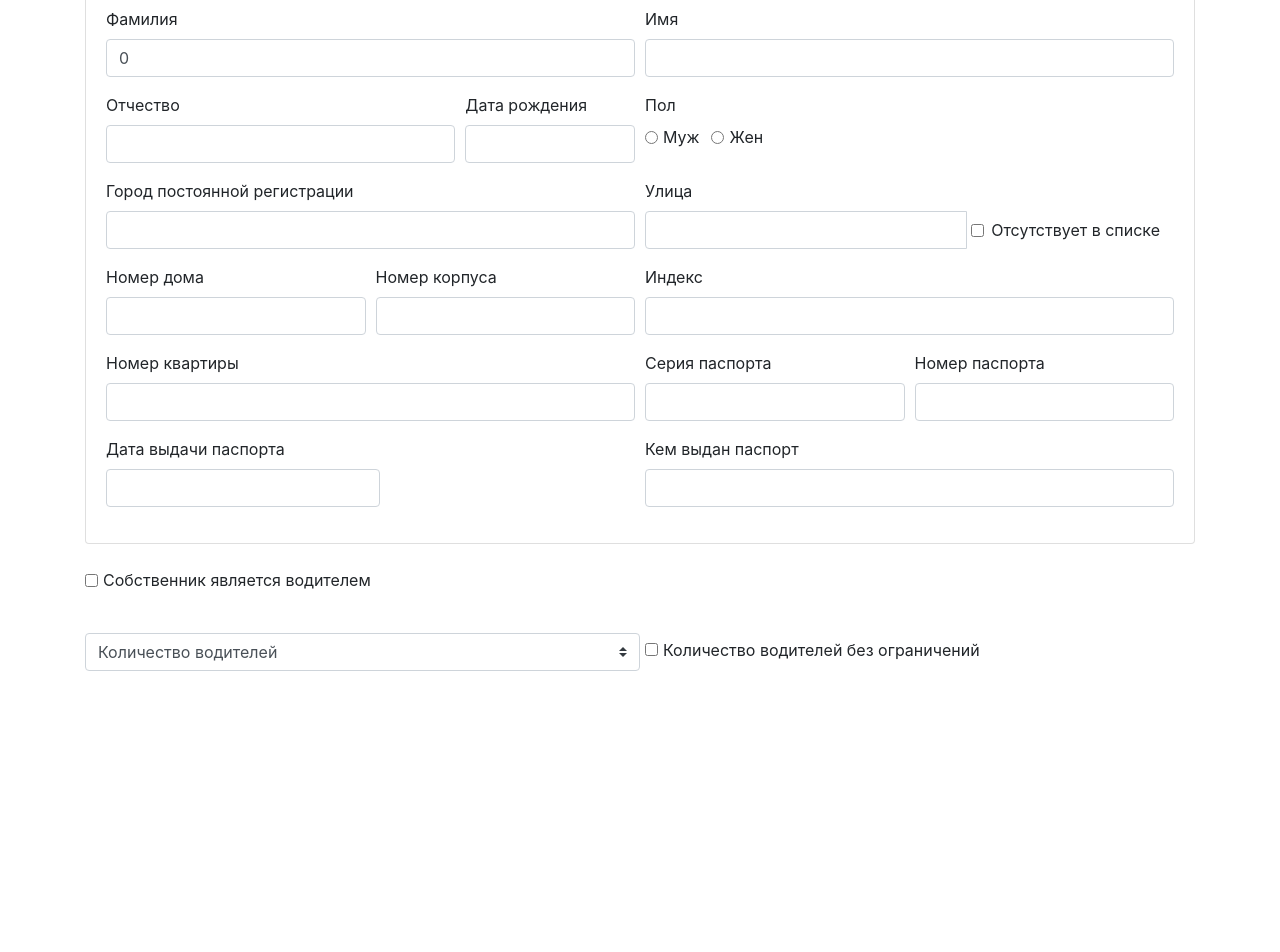
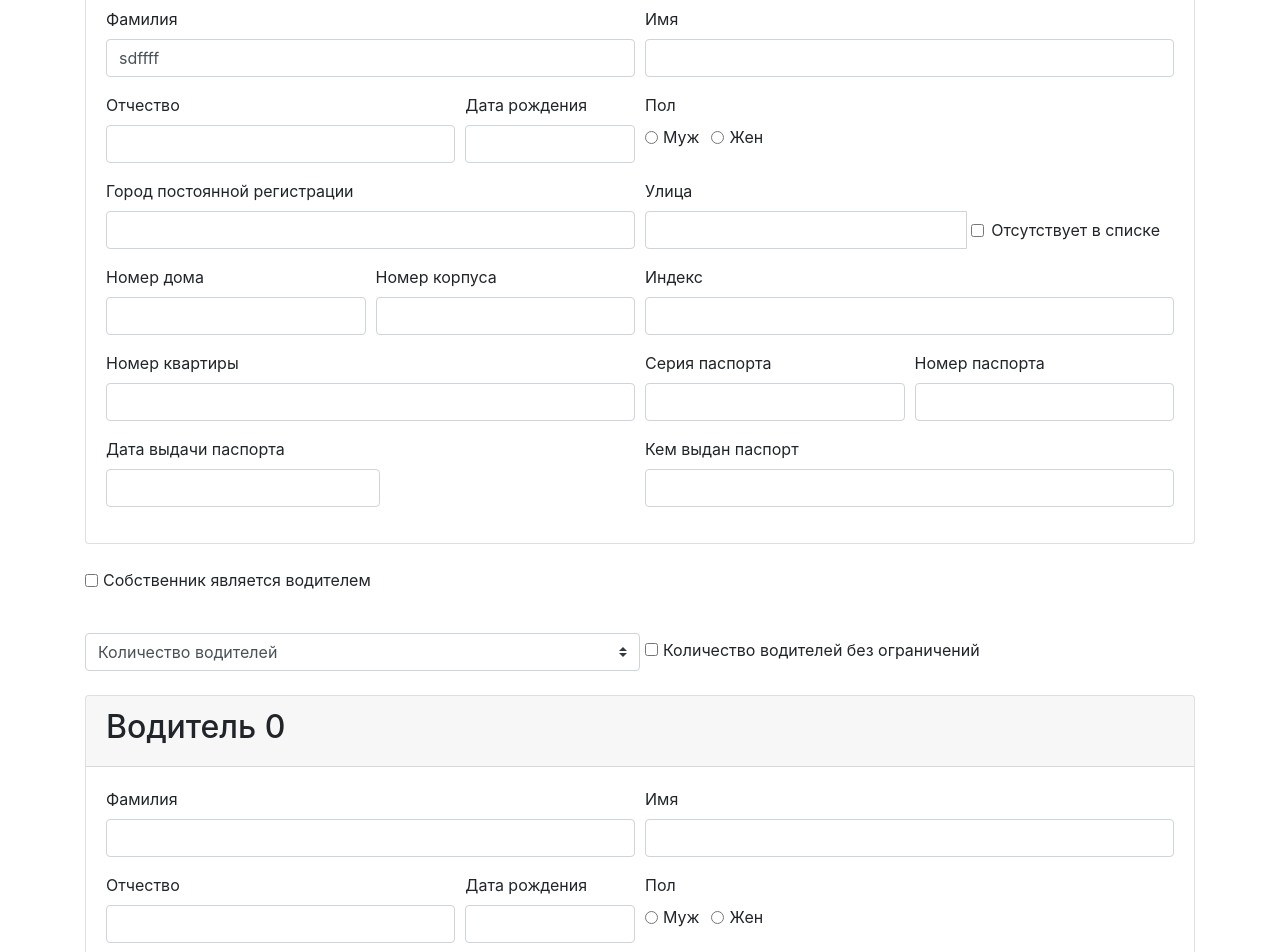
Before and after one commit to Flamio/osago, a React (Create React App) app: page / in a window 1280 px wide. Shown: the part 2020-2972 px from the top of the page. Before the commit the page ends 2715 px from the top, so only its background shows below. Built offline with nearby package versions, Linux system fonts and the light colour scheme.

Commit message:
добавил водителя

```diff
--- a/src/App.js
+++ b/src/App.js
@@ -3,13 +3,13 @@ import Vehicle from './components/Vehicle'
 import Title from './components/Title'
 import Person from './components/Person'
 import {connect} from 'react-redux'
+import Driver from './components/Driver'
 
 class App extends React.Component {
 
   constructor(props)
   {
     super(props);
-    this.firstPerson = React.createRef();
   }
 
   state = {
@@ -20,9 +20,7 @@ class App extends React.Component {
 
   ownerIsDriver = (event) => {
     if (event.target.checked) {
-      this.setState({ drivers: [<Person ref={this.firstPerson} type="driver" number="1" key="1"/>] });
-      let p = this.firstPerson.current.getPerson();
-      console.log(p);
+      this.setState({ drivers: [<Driver driverChanged={this.driverChanged} driver={this.props.persons.drivers[1]} number="1"  key="1"/>] });
       this.props.dispatch({
         type : "FILL_FIRST_DRIVER",
         data : {}
@@ -41,10 +39,21 @@ class App extends React.Component {
       this.setState({ unlimited: false });
   }
 
+  driverChanged = (driver) =>
+  {
+    this.props.dispatch({
+      type : "DRIVER_CHANGED",
+      data : driver
+    })
+
+    this.setState({drivers:this.state.drivers})
+  }
+
   changeDriversCount = (event) => {
     let d = [];
+    console.log(this.props.persons);
     for (let i = 1; i <= event.target.value; i++)
-      d.push(<Person type="driver" number={i} key={i} />)
+      d.push(<Driver driverChanged={this.driverChanged} driver={this.props.persons.drivers[i]} number={i} key={i}/>)
 
     this.setState({ drivers: d, unlimited: false });
   }
@@ -87,7 +96,7 @@ class App extends React.Component {
               <input className="form-check-input" checked={this.state.unlimited} type="checkbox" onChange={this.unlimitedDrivers} />
               <label className="form-check-label">Количество водителей без ограничений</label>
             </div>
-            {this.state.drivers}
+            <Driver driverChanged={this.driverChanged} driver={this.props.persons.drivers[0]} number={0} key={0}/>
           </form>
         </div>
         <br />
@@ -96,4 +105,13 @@ class App extends React.Component {
   }
 }
 
-export default connect()(App);
+
+const mapStateToProps = state => {
+  console.log(state);
+  return {
+
+      persons: state
+  };
+};
+
+export default connect(mapStateToProps)(App);
--- /dev/null
+++ b/src/components/Driver.js
@@ -0,0 +1,33 @@
+import React from 'react'
+import PersonFio from './PersonFio'
+
+class Driver extends React.Component {
+
+    driver = {
+
+    }
+    personChanged = (person) =>
+    {
+        this.driver.person = person;
+        this.driver.number = this.props.number;
+        this.props.driverChanged(this.driver);
+    }
+
+    render() {
+        return (
+            <div>
+                <br />
+                <div className="card">
+                    <div className="card-header">
+                       <h2> Водитель {this.props.number} </h2>
+                    </div>
+                    <div className="card-body">
+                        <PersonFio personChanged={this.personChanged}  person={this.props.driver} /> {console.log(this.props.driver)}
+                    </div>
+                </div>
+            </div>
+        )
+    }
+}
+
+export default Driver
--- a/src/components/Person.js
+++ b/src/components/Person.js
@@ -7,49 +7,22 @@ import { registerLocale, setDefaultLocale } from "react-datepicker";
 import ru from 'date-fns/locale/ru'
 import InputMask from 'react-input-mask';
 import { connect } from 'react-redux'
+import PersonFio from './PersonFio'
 
 class Person extends React.Component {
-    state =
+    data =
         {
             passportDate: "",
-            person: {
-                firstName: "",
-                name: "",
-                lastName: "",
-                birthday: "",
-                gender: ""
-            }
         }
 
-    birthdayChanged = date => {
-        let p = this.state.person;
-        p.birthday = date;
-        this.setState({ person: p });
+    onChangePassportDate = date => {
+        this.data.passportDate = date;
+    }
+
+    personChanged = p => {
         this.props.dispatch({
             type: "EDIT_PERSON",
-            data: { key: this.props.type == "driver" ? "driver" + this.props.number : this.props.type, person: p }
-        })
-    }
-
-    onChangePassportDate = date => {
-        this.setState({ passportDate: date });
-    }
-
-    changeGender = event => {
-        let p = this.state.person;
-        p.gender = event.currentTarget.value;
-        this.setState({ person: p });
-    }
-
-    getPerson = () => {
-        return this.state.person;
-    }
-
-    textChanged = (name, event) => {
-        this.state.person[name] = event.currentTarget.value;
-        this.props.dispatch({
-            type: "EDIT_PERSON",
-            data: { key: this.props.type == "driver" ? "driver" + this.props.number : this.props.type, person: this.state.person }
+            data: { key: this.props.type, person: p }
         })
     }
 
@@ -61,50 +34,10 @@ class Person extends React.Component {
                     <div className="card-header">
                         {this.props.type === "insurant" && <h2> Страхователь </h2>}
                         {this.props.type === "owner" && <h2> Собственник </h2>}
-                        {this.props.type === "driver" && <h2> Водитель {this.props.number} </h2>}
                     </div>
                     <div className="card-body">
 
-                        <div className="form-row">
-                            <div className="form-group col-md-6">
-                                <label>Фамилия</label>
-                                <input type="text" onChange={this.textChanged.bind(this, "firstName")}
-                                    value={this.props.persons.length} className="form-control" /> {console.log(this.props.persons)}
-                            </div>
-                            <div className="form-group col-md-6">
-                                <label>Имя</label>
-                                <input type="text" value={this.state.person.name} onChange={this.textChanged.bind(this, "name")} className="form-control" />
-                            </div>
-                        </div>
-
-                        <div className="form-row">
-                            <div className="form-group col-md-4">
-                                <label>Отчество</label>
-                                <input type="text" value={this.state.person.lastName} onChange={this.textChanged.bind(this, "lastName")} className="form-control" />
-                            </div>
-                            <div className="form-group col-md-2">
-                                <label>Дата рождения</label>
-                                <br />
-                                <DatePicker selected={this.state.person.birthday}
-                                    onChange={this.birthdayChanged}
-                                    dateFormat="dd.MM.yyyy"
-                                    locale='ru'
-                                    className='form-control' />
-
-                            </div>
-                            <div className="form-group col-md-4">
-                                <label>Пол</label>
-                                <br />
-                                <div className="form-check form-check-inline">
-                                    <input value="male" checked={this.state.person.gender == "male"} onChange={this.changeGender} className="form-check-input" type="radio" />
-                                    <label className="form-check-label">Муж</label>
-                                </div>
-                                <div className="form-check form-check-inline">
-                                    <input value="female" checked={this.state.person.gender == "female"} onChange={this.changeGender} className="form-check-input" type="radio" />
-                                    <label className="form-check-label">Жен</label>
-                                </div>
-                            </div>
-                        </div>
+                        <PersonFio person={this.props.persons[this.props.type]} personChanged={this.personChanged} />
 
                         <div className="form-row">
                             <div className="form-group col-md-6">
@@ -163,7 +96,7 @@ class Person extends React.Component {
                             <div className="form-group col-md-6">
                                 <label>Дата выдачи паспорта</label>
                                 <br />
-                                <DatePicker selected={this.state.passportDate}
+                                <DatePicker selected={this.data.passportDate}
                                     onChange={this.onChangePassportDate}
                                     dateFormat="dd.MM.yyyy"
                                     locale='ru'
@@ -201,9 +134,8 @@ class PhoneAndEmail extends React.Component {
 }
 
 const mapStateToProps = state => {
-    console.log(state.persons);
     return {
-        persons: state.persons
+        persons: state
     };
 };
 
--- /dev/null
+++ b/src/components/PersonFio.js
@@ -0,0 +1,81 @@
+import React from 'react'
+
+import DatePicker from "react-datepicker";
+
+import "react-datepicker/dist/react-datepicker.css";
+import { registerLocale, setDefaultLocale } from "react-datepicker";
+import ru from 'date-fns/locale/ru'
+
+class PersonFio extends React.Component
+{
+
+    data = {
+        person: {}
+    }
+
+    textChanged = (name, event) => {
+        this.data.person[name] = event.currentTarget.value;
+        this.props.personChanged(this.data.person);
+    }
+
+    changeGender = event => {
+        this.data.person.gender = event.currentTarget.value;
+        this.props.personChanged(this.data.person);
+    }
+
+    birthdayChanged = date => {
+        this.data.person.birthday = date;
+        this.props.personChanged(this.data.person);
+    }
+
+    render()
+    {
+        return(
+            <div>
+                <div className="form-row">
+                            <div className="form-group col-md-6">
+                                <label>Фамилия</label>
+                                <input type="text" onChange={this.textChanged.bind(this, "firstName")}
+                                    value={this.props.person.firstName} className="form-control" />
+                            </div>
+                            <div className="form-group col-md-6">
+                                <label>Имя</label>
+                                <input type="text" value={this.props.person.name} onChange={this.textChanged.bind(this, "name")} className="form-control" />
+                            </div>
+                        </div>
+
+                        <div className="form-row">
+                            <div className="form-group col-md-4">
+                                <label>Отчество</label>
+                                <input type="text" value={this.props.person.lastName} onChange={this.textChanged.bind(this, "lastName")} className="form-control" />
+                            </div>
+                            <div className="form-group col-md-2">
+                                <label>Дата рождения</label>
+                                <br />
+                                <DatePicker selected={this.props.person.birthday}
+                                    onChange={this.birthdayChanged}
+                                    dateFormat="dd.MM.yyyy"
+                                    locale='ru'
+                                    className='form-control' />
+
+                            </div>
+                            <div className="form-group col-md-4">
+                                <label>Пол</label>
+                                <br />
+                                <div className="form-check form-check-inline">
+                                    <input value="male" checked={this.props.person.gender == "male"} onChange={this.changeGender} className="form-check-input" type="radio" />
+                                    <label className="form-check-label">Муж</label>
+                                </div>
+                                <div className="form-check form-check-inline">
+                                    <input value="female" checked={this.props.person.gender == "female"} onChange={this.changeGender} className="form-check-input" type="radio" />
+                                    <label className="form-check-label">Жен</label>
+                                </div>
+                            </div>
+                        </div>
+            </div>
+        )
+    }
+}
+
+
+export default PersonFio
--- a/src/reducer/DriverReducer.js
+++ b/src/reducer/DriverReducer.js
@@ -1,12 +1,30 @@
-const DriverReducer = (state = { persons: [] }, action) => {
+
+const initState =
+{
+    insurant:
+    {
+    },
+    owner:
+    {
+        firstName: "sdffff"
+    },
+    drivers: [{}, {}, {}, {}, {}]
+}
+
+const DriverReducer = (state = initState, action) => {
     switch (action.type) {
         case "EDIT_PERSON":
             let s =
             {
-                ...state
+                ...state,
+                [action.data.key]: action.data.person
             }
-            s.persons[action.data.key] = action.data.person;
             return s;
+        case "DRIVER_CHANGED":
+            return {
+                ...state,
+                drivers: state.drivers.map((d, index) => index == action.data.number ? action.data.person : d)
+            }
         default:
             return state;
     }
```
